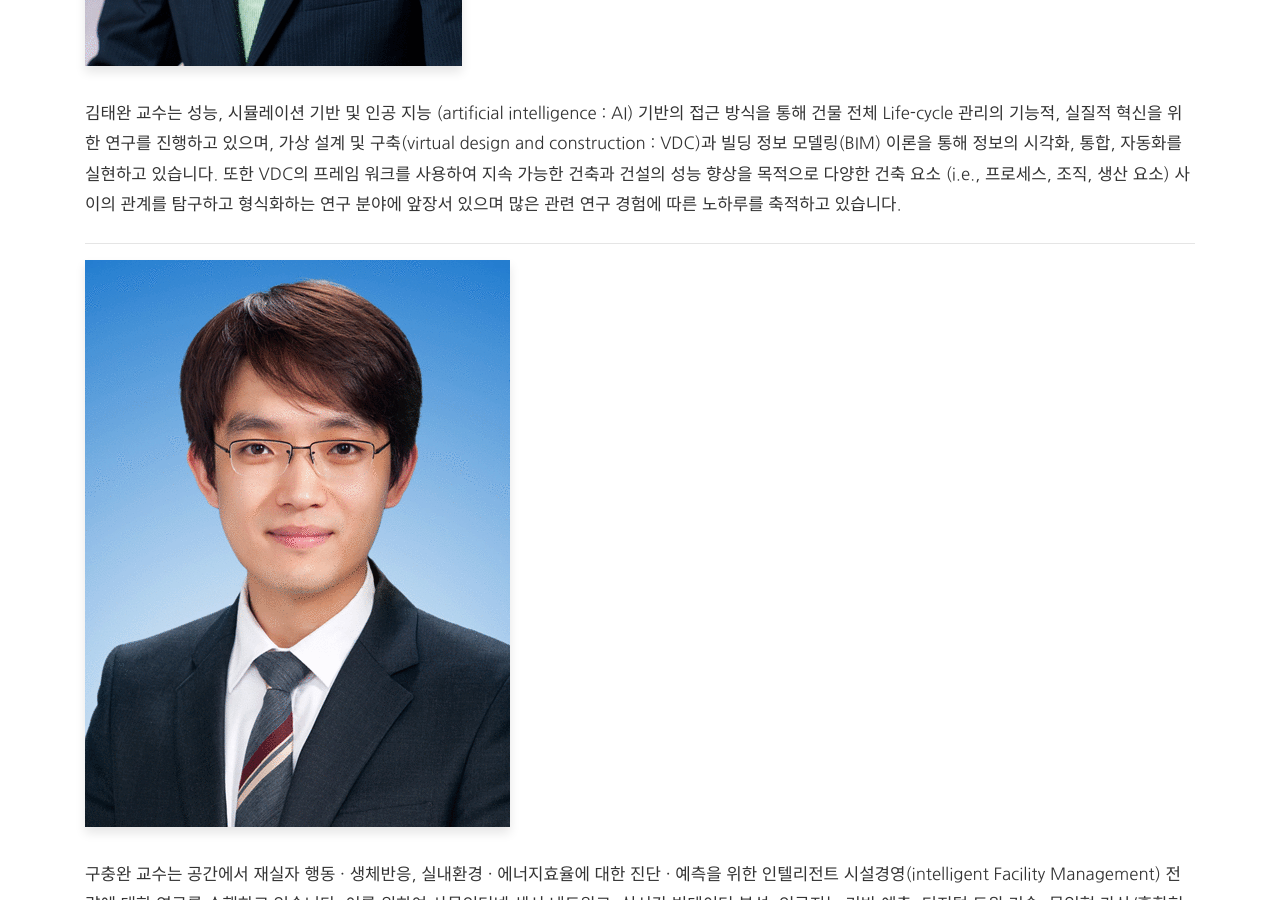
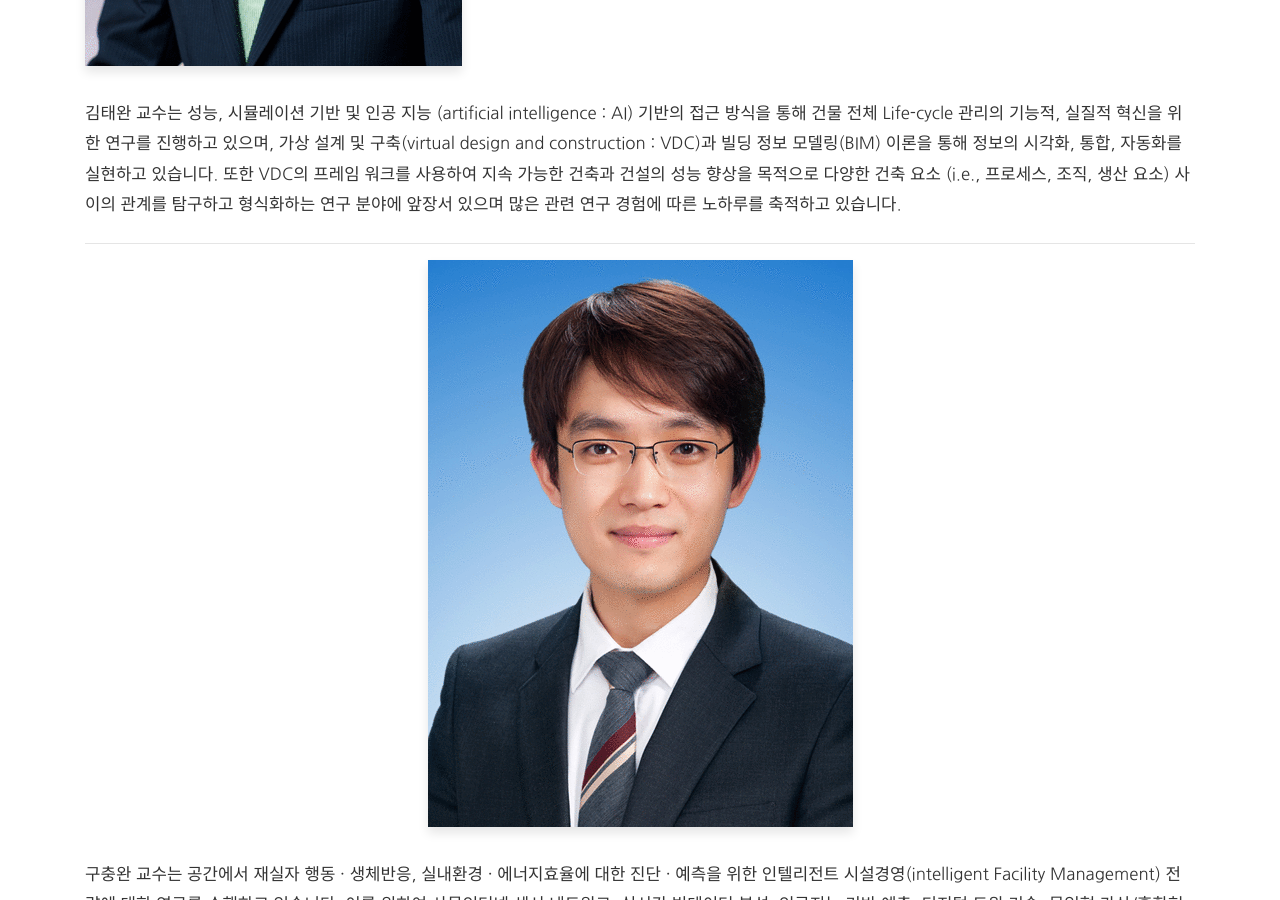
Before and after one commit to INUCEM/INUCEM.github.io, a Jekyll site: the page built from about.md, in a window 1280 px wide and 900 px high, scrolled down 1544 px. Built offline with Jekyll 4.4.1, drawn with Linux system fonts in a browser that asks for light colours; our own code applies the rules of GitHub Pages for plain Markdown files.

Commit message:
Update about.md

```diff
--- a/about.md
+++ b/about.md
@@ -12,7 +12,7 @@
 
 <hr>
 
-<img src="{{site.baseurl}}/assets/images/people/chungwankoo.gif">
+<p align="center"><img src="{{site.baseurl}}/assets/images/people/chungwankoo.gif"></p>
 
 구충완 교수는 공간에서 재실자 행동 · 생체반응, 실내환경 · 에너지효율에 대한 진단 · 예측을 위한 인텔리전트 시설경영(intelligent Facility Management) 전략에 대한 연구를 수행하고 있습니다. 이를 위하여 사물인터넷 센서 네트워크, 실시간 빅데이터 분석, 인공지능 기반 예측, 디지털 트윈 기술, 몰입형 가상/혼합현실, 생체반응(신경 · 생리심리) 등 다양한 스마트 건축기술과 최신 컴퓨팅 기술을 활용하며 노하우를 축적하고 있습니다.
 
```
